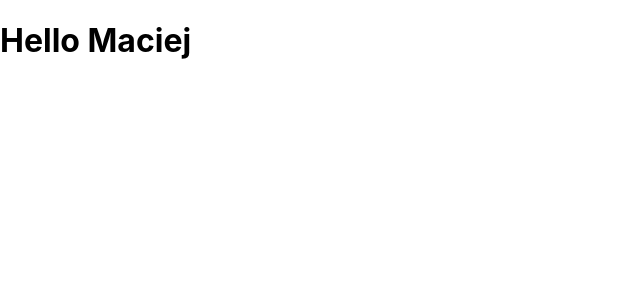
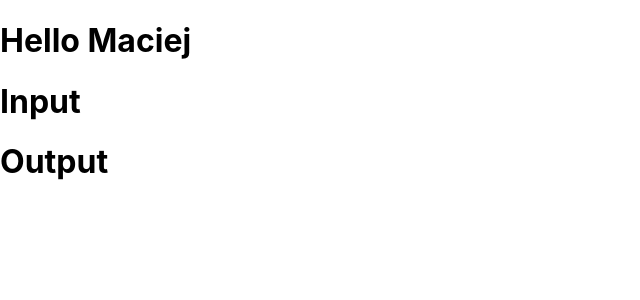
Before and after one commit to MazurMaciej/Training-React, a React (Create React App) app: page / in a window 1280 px wide. Shown: the top 300 px of the page, without its empty margins (0-640 px from the left). Built offline with nearby package versions, Linux system fonts and the light colour scheme.

Commit message:
I added two simply functional component User input and output

```diff
--- a/src/Root.js
+++ /dev/null
@@ -1,17 +0,0 @@
-import React, { Component } from 'react';
-
-
-class Root extends Component {
-
-    render () {
-
-        return(
-            <h1>Hello Maciej</h1>
-
-
-
-
-        )
-    }
-}
-export default Root;
--- /dev/null
+++ b/src/Root/Root.js
@@ -0,0 +1,18 @@
+import React, { Component } from 'react';
+
+import UserInput from './../UserInput/UserInput'
+import UserOutput from './../UserOutput/UserOutput'
+
+class Root extends Component {
+  render() {
+    return (
+      <>
+        <h1>Hello Maciej</h1>
+        <UserInput />
+        <UserOutput />
+
+      </>
+    );
+  }
+}
+export default Root;
--- /dev/null
+++ b/src/UserInput/UserInput.js
@@ -0,0 +1,11 @@
+import React from 'react';
+
+const UserInput = () => {
+    return (
+
+        <h1> Input</h1>
+
+    )
+};
+
+export default UserInput;
--- /dev/null
+++ b/src/UserOutput/UserOutput.js
@@ -0,0 +1,11 @@
+import React from 'react';
+
+const UserOutput = () => {
+    return (
+
+        <h1> Output</h1>
+
+    )
+};
+
+export default UserOutput;
--- a/src/index.js
+++ b/src/index.js
@@ -3,7 +3,7 @@ import ReactDOM from 'react-dom';
 import * as serviceWorker from './serviceWorker';
 
 import App from './App-folder/App';
-import Root from './Root';
+import Root from './Root/Root';
 
 import './index.css';
 
```
